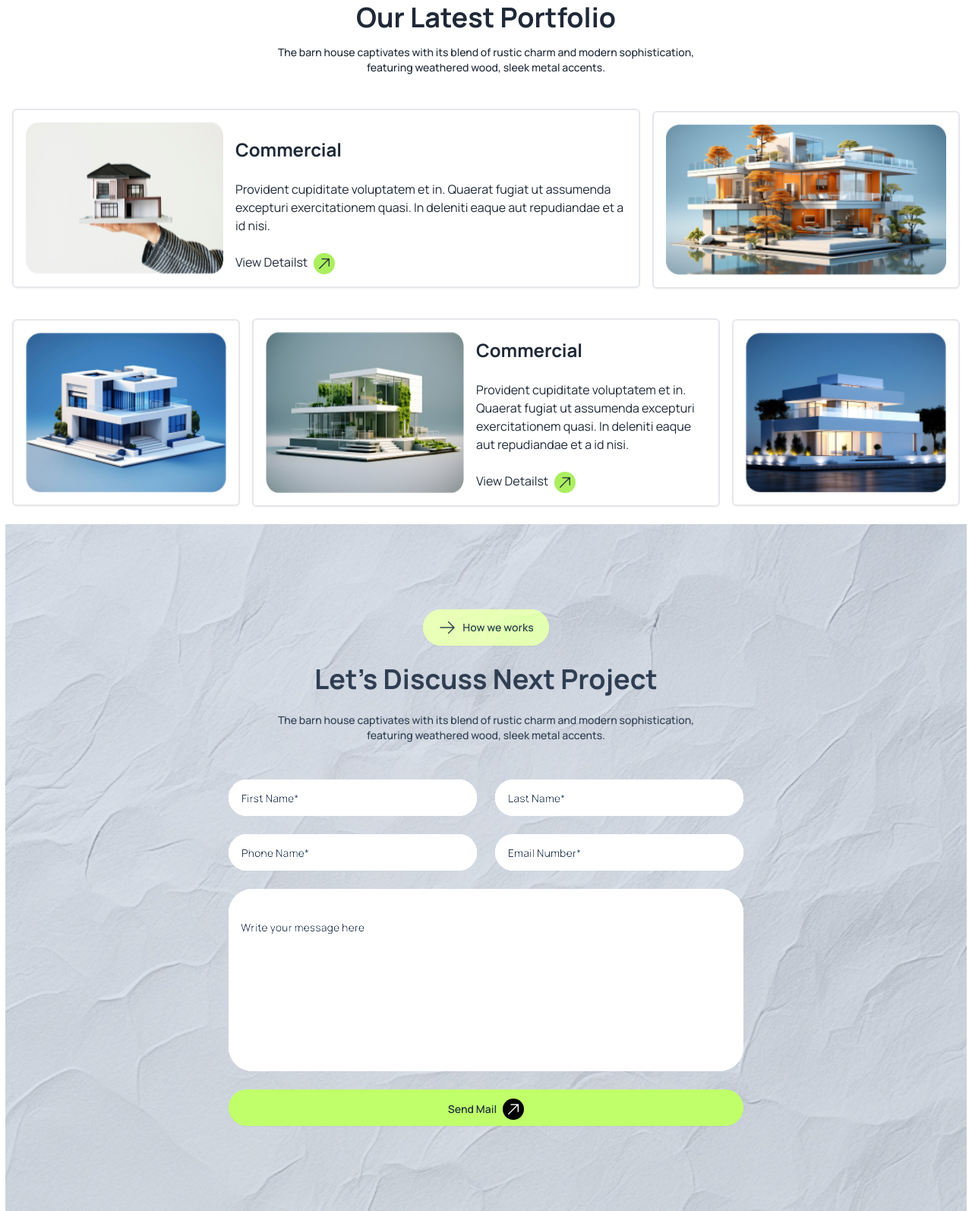
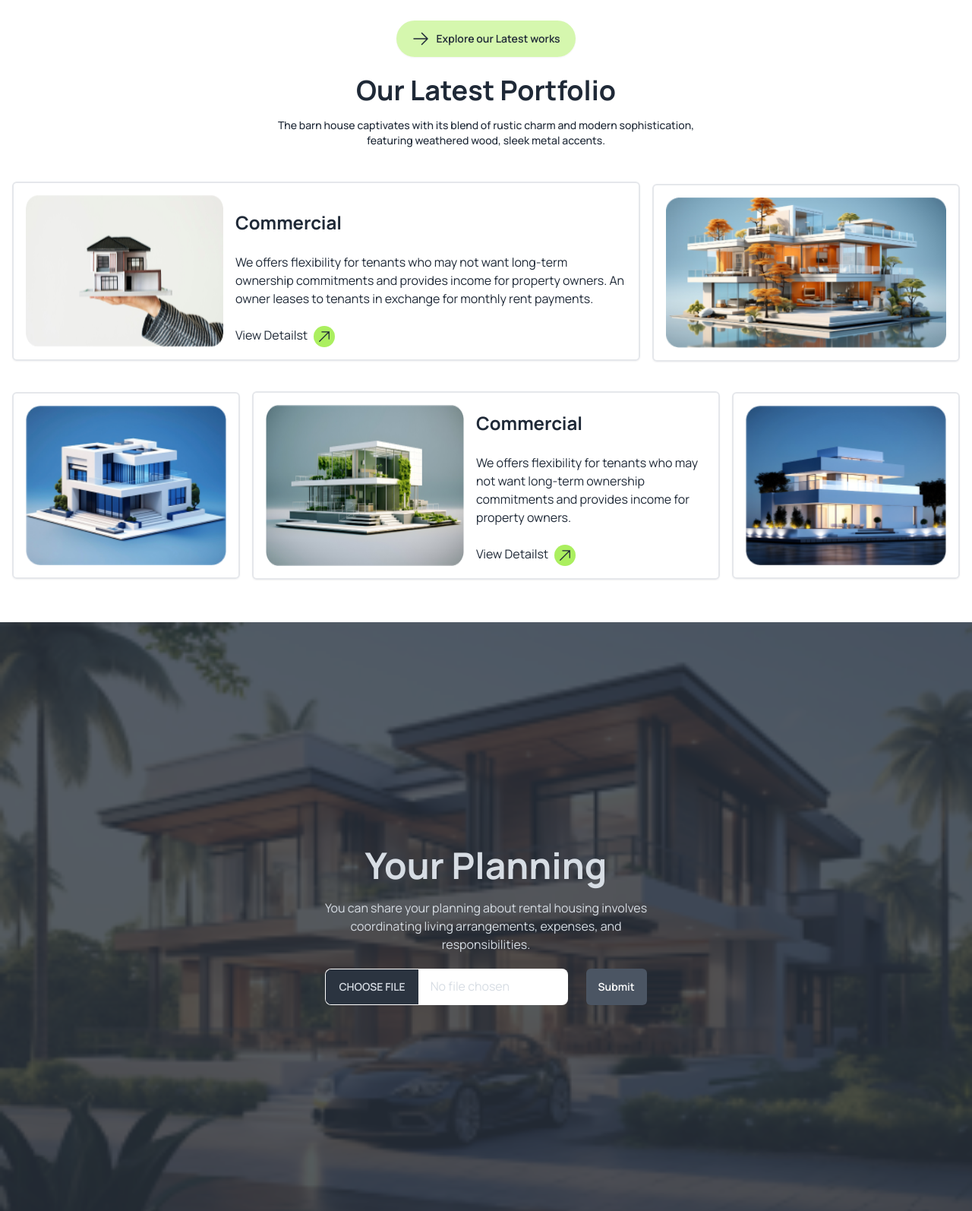
Before and after one commit to Khairun-Nahar-Munne/Assignment_3, a plain HTML site: page index.html in a window 1280 px wide. Shown: the part 1983-3577 px from the top of the page at 76% size. Drawn offline with nearby package versions, Linux system fonts and the light colour scheme.

Commit message:
Unique Section added

```diff
--- a/index.html
+++ b/index.html
@@ -190,7 +190,7 @@
         <!--Works Process-->
 
         <section>
-            <div class="hero bg-base-200 ">
+            <div class="hero bg-base-200 pt-24">
                 <div class="hero-content text-center ">
                     <div class="space-y-6 flex flex-col justify-center items-center">
                         <button class="btn bg-white rounded-[32px]  px-5"><svg xmlns="http://www.w3.org/2000/svg"
@@ -279,54 +279,61 @@
                             </div>
                             <div class="w-full space-y-4  grid md:grid-cols-12 md:grid-rows-2 gap-4">
                                 <div class="hero md:row-start-1 md:col-span-8 ">
-                                    <div class=" flex flex-col md:flex-row space-y-5  md:space-x-4 border-2 shadow-sm rounded-md px-4 py-4 text-start  md:mt-3 ">
+                                    <div
+                                        class=" flex flex-col md:flex-row space-y-5  md:space-x-4 border-2 shadow-sm rounded-md px-4 py-4 text-start  md:mt-3 ">
                                         <img src="assets/img1.png" />
                                         <div>
                                             <h1 class="text-2xl font-bold">Commercial</h1>
                                             <p class="py-6">
-                                                Provident cupiditate voluptatem et in. Quaerat fugiat ut assumenda
-                                                excepturi exercitationem
-                                                quasi. In deleniti eaque aut repudiandae et a id nisi.
+                                                We offers flexibility for tenants who may not want long-term ownership
+                                                commitments and provides income for property owners. An owner leases to
+                                                tenants in exchange for monthly rent payments.
                                             </p>
                                             <a class=" bg-white flex-start text-start border-none ">View Detailst<svg
-                                                xmlns="http://www.w3.org/2000/svg" fill="none" viewBox="0 0 24 24" stroke-width="1.5"
-                                                stroke="currentColor" class="size-7 p-1 rounded-full bg-rent-green inline ml-2">
-                                                <path stroke-linecap="round" stroke-linejoin="round" d="m4.5 19.5 15-15m0 0H8.25m11.25 0v11.25" />
-                                            </svg> </a>
+                                                    xmlns="http://www.w3.org/2000/svg" fill="none" viewBox="0 0 24 24"
+                                                    stroke-width="1.5" stroke="currentColor"
+                                                    class="size-7 p-1 rounded-full bg-rent-green inline ml-2">
+                                                    <path stroke-linecap="round" stroke-linejoin="round"
+                                                        d="m4.5 19.5 15-15m0 0H8.25m11.25 0v11.25" />
+                                                </svg> </a>
 
                                         </div>
 
                                     </div>
                                 </div>
                                 <div class="hero md:row-start-1 md:col-span-4 md: md:col-start-9">
-                                    <div class=" hero-content text-start flex-col lg:flex-row w-full border-2 shadow-sm  rounded-md px-4 py-4">
+                                    <div
+                                        class=" hero-content text-start flex-col lg:flex-row w-full border-2 shadow-sm  rounded-md px-4 py-4">
                                         <img src="assets/img2.png" class="lg:h-[198px] w-full" />
 
                                     </div>
 
                                 </div>
                                 <div class="hero md:row-start-2 md:col-span-3">
-                                    <div class=" hero-content text-start flex-col lg:flex-row w-full border-2 shadow-sm  rounded-md px-4 py-4">
+                                    <div
+                                        class=" hero-content text-start flex-col lg:flex-row w-full border-2 shadow-sm  rounded-md px-4 py-4">
                                         <img src="assets/img3.png" class="w-full" />
 
                                     </div>
 
                                 </div>
                                 <div class="hero md:row-start-2  md:col-span-6">
-                                    <div class=" flex flex-col md:flex-row space-y-5 md:space-y-2 md:space-x-4 border-2 shadow-sm rounded-md px-4 py-4 text-start">
+                                    <div
+                                        class=" flex flex-col md:flex-row space-y-5 md:space-y-2 md:space-x-4 border-2 shadow-sm rounded-md px-4 py-4 text-start">
                                         <img src="assets/img4.png" />
                                         <div>
                                             <h1 class="text-2xl font-bold">Commercial</h1>
                                             <p class="py-6">
-                                                Provident cupiditate voluptatem et in. Quaerat fugiat ut assumenda
-                                                excepturi exercitationem
-                                                quasi. In deleniti eaque aut repudiandae et a id nisi.
+                                                We offers flexibility for tenants who may not want long-term ownership
+                                                commitments and provides income for property owners.
                                             </p>
                                             <a class=" bg-white flex-start text-start border-none ">View Detailst<svg
-                                                xmlns="http://www.w3.org/2000/svg" fill="none" viewBox="0 0 24 24" stroke-width="1.5"
-                                                stroke="currentColor" class="size-7 p-1 rounded-full bg-rent-green inline ml-2">
-                                                <path stroke-linecap="round" stroke-linejoin="round" d="m4.5 19.5 15-15m0 0H8.25m11.25 0v11.25" />
-                                            </svg> </a>
+                                                    xmlns="http://www.w3.org/2000/svg" fill="none" viewBox="0 0 24 24"
+                                                    stroke-width="1.5" stroke="currentColor"
+                                                    class="size-7 p-1 rounded-full bg-rent-green inline ml-2">
+                                                    <path stroke-linecap="round" stroke-linejoin="round"
+                                                        d="m4.5 19.5 15-15m0 0H8.25m11.25 0v11.25" />
+                                                </svg> </a>
 
                                         </div>
 
@@ -334,7 +341,8 @@
 
                                 </div>
                                 <div class="hero  md:row-start-2 md:col-span-3">
-                                    <div class=" hero-content text-start flex-col lg:flex-row w-full border-2 shadow-sm  rounded-md px-4 py-4">
+                                    <div
+                                        class=" hero-content text-start flex-col lg:flex-row w-full border-2 shadow-sm  rounded-md px-4 py-4">
                                         <img src="assets/img5.png" class="w-full" />
 
                                     </div>
@@ -350,6 +358,24 @@
 
             </section>
         </section>
+
+        <!--Unique Section-->
+
+        <Section>
+            <div class="hero min-h-screen mt-10" style="background-image: url(assets/article3.png);">
+                <div class="hero-overlay bg-opacity-80"></div>
+                <div class="hero-content text-neutral-content text-center">
+                    <div class="max-w-md">
+                        <h1 class="mb-5 text-5xl font-bold">Your Planning</h1>
+                        <p class="mb-5">
+                            You can share your planning about rental housing involves coordinating living arrangements, expenses, and responsibilities.
+                        </p>
+                        <input type="file" class="file-input w-full max-w-xs mr-5" />
+                        <button class="btn bg-gray-600 text-white rounded-md border-none max-w-20">Submit</button>
+                    </div>
+                </div>
+            </div>
+        </Section>
 
         <!--Discussion-->
         <section>
```
